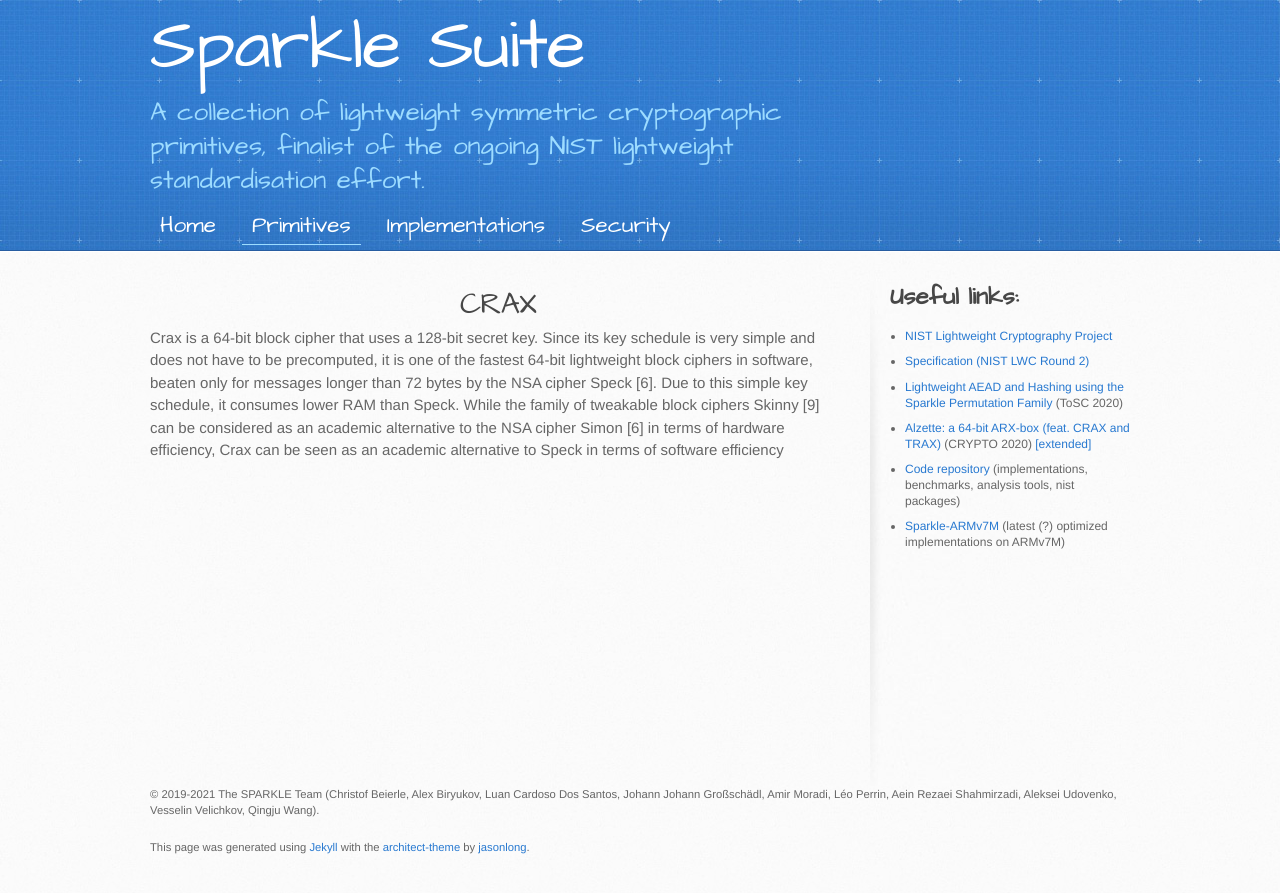
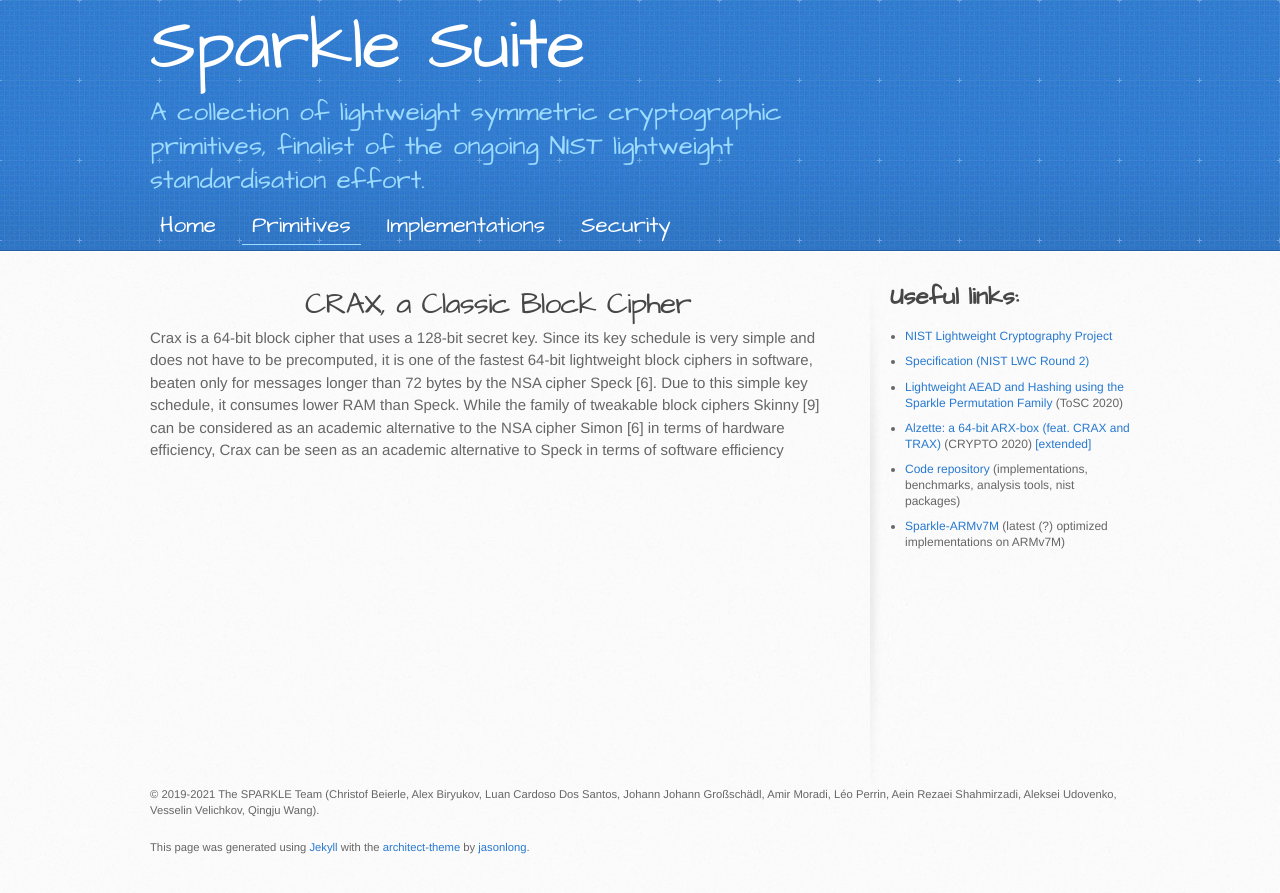
Before and after one commit to sparkle-lwc/sparkle-lwc.github.io, a Jekyll site: the page built from prim_crax.markdown, in a window 1280 px wide. Shown: the top 893 px of the page. Built offline with Jekyll 4.4.1, drawn with Linux system fonts in a browser that asks for light colours; nearby versions of some CDN libraries.

Commit message:
rename md to markdown

```diff
--- a/prim_crax.md
+++ b/prim_crax.markdown
@@ -1,6 +1,6 @@
 ---
 layout: default
-title: CRAX
+title: CRAX, a Classic Block Cipher
 permalink: /crax
 is_primitive: true
 ---
--- a/prim_trax.md
+++ b/prim_trax.markdown
@@ -1,6 +1,6 @@
 ---
 layout: default
-title: TRAX
+title: TRAX, a Tweakable Block Cipher
 permalink: /trax
 is_primitive: true
 ---
```
